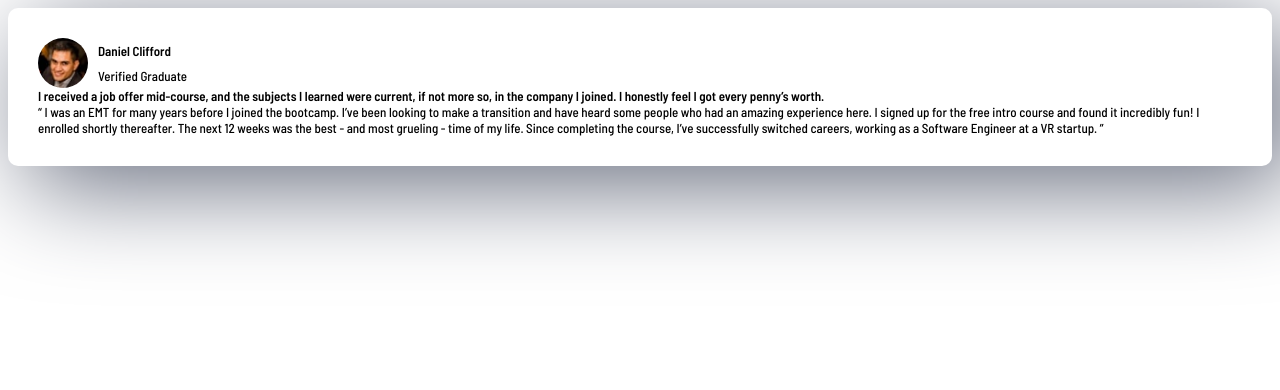
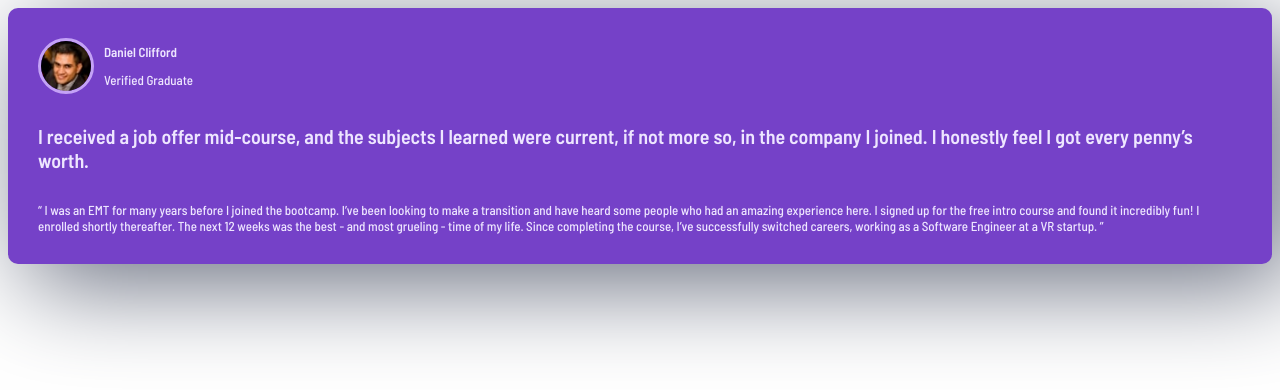
Before and after one commit to atennar/Testimonial-Grid-Practice1, a plain HTML site: page index.html in a window 1280 px wide. Drawn offline with Linux system fonts and the light colour scheme.

Commit message:
Style Daniel's card

```diff
--- a/style.css
+++ b/style.css
@@ -53,3 +53,17 @@ img {
 .role {
     grid-area: r;
 }
+
+.main-text {
+    font-size: 20px;
+    padding: 30px 0px;
+}
+
+.danial {
+    background: hsl(263, 55%, 52%);
+    color: hsl(260, 100%, 95%);
+}
+
+.danial img {
+    border: 3px solid hsl(264, 82%, 80%);
+}
```
